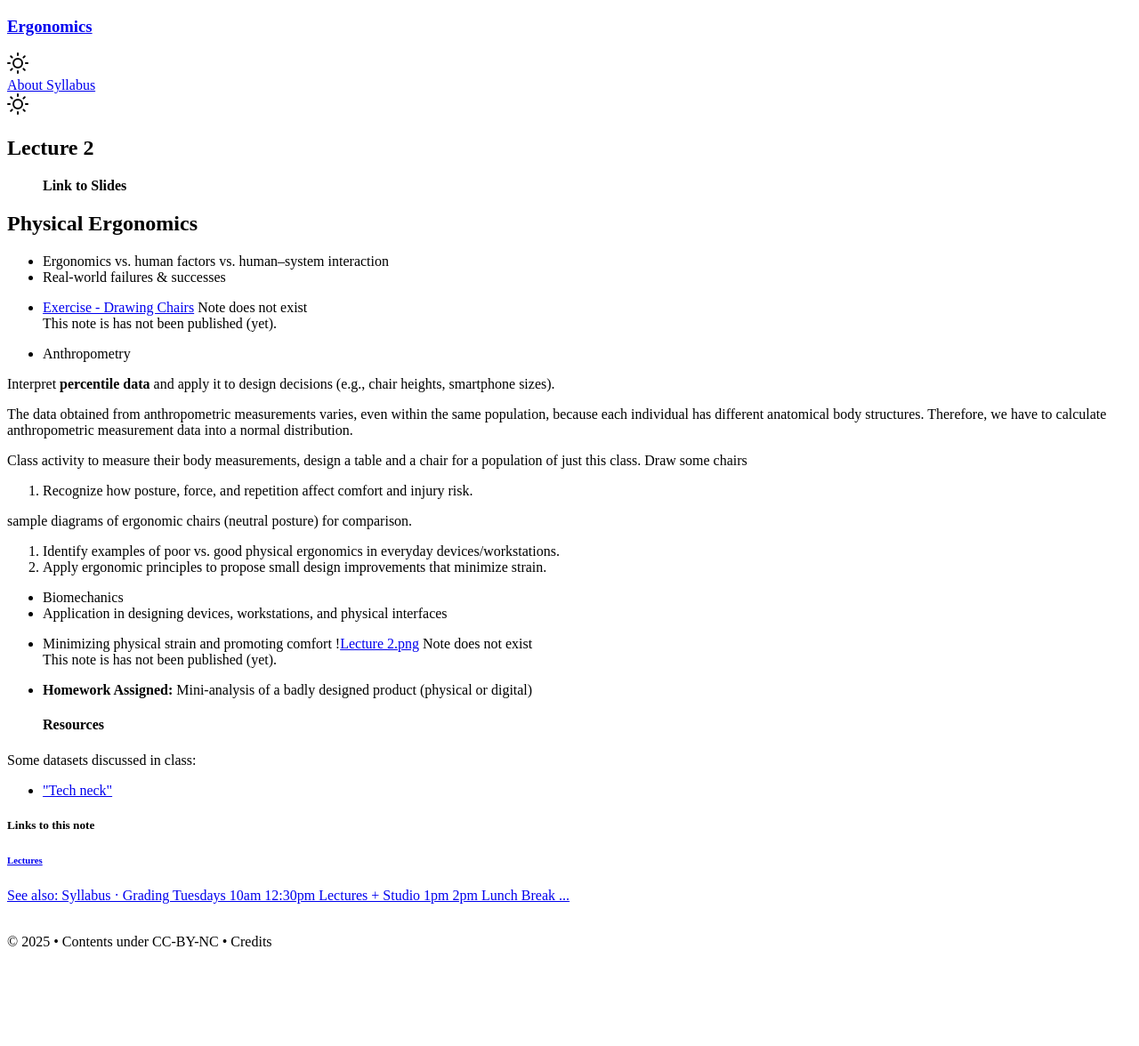
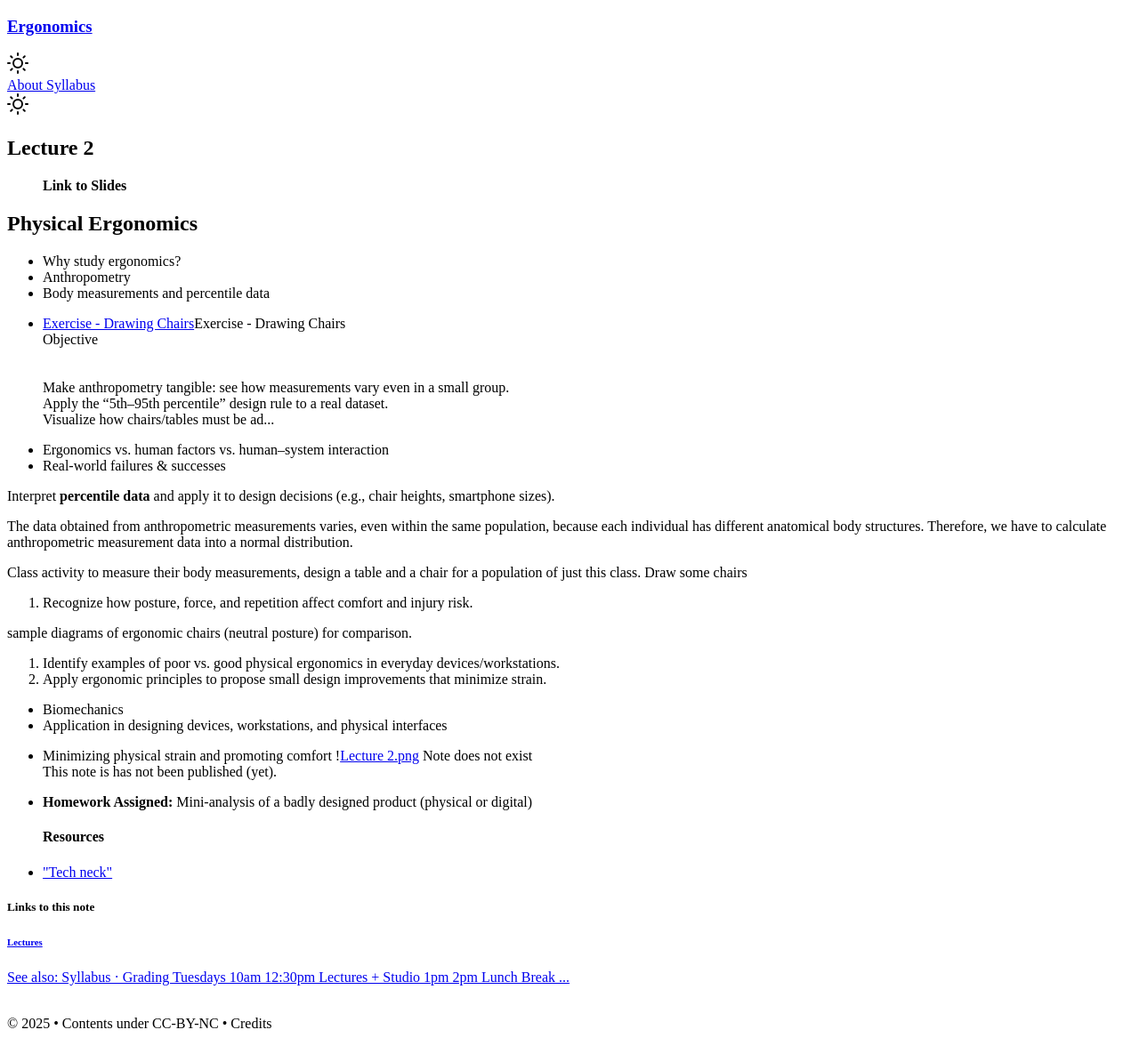
Before and after one commit to gyanl/ergo, a Jekyll site: the page built from _notes/Lecture 2.md, in a window 1280 px wide. Shown: the whole page at 89% size. Built offline with Jekyll 4.4.1, drawn with Linux system fonts in a browser that asks for light colours; nearby versions of some CDN libraries; library files that are not in the unit come from our copies; before the commit the page ends 1084 px from its top, so only the background shows below that.

Commit message:
drawing chairs

```diff
--- a/_notes/Exercise - Drawing Chairs.md
+++ b/_notes/Exercise - Drawing Chairs.md
@@ -3,7 +3,7 @@ date: 28-01-2025
 date modified: 03-02-2025
 feed: show
 tag: exercise
-title: "Exercise - Critique and Redesign"
+title: Exercise - Drawing Chairs
 ---
 
 ### Objective
--- a/_notes/Lecture 2.md
+++ b/_notes/Lecture 2.md
@@ -9,13 +9,16 @@ title: "Lecture 2"
 > **Link to Slides**
 
 ## Physical Ergonomics
+- Why study ergonomics?
+- Anthropometry
+- Body measurements and percentile data
+- [[Exercise - Drawing Chairs]]
+
+
 
 - Ergonomics vs. human factors vs. human–system interaction
 - Real-world failures & successes
-- [[Exercise - Drawing Chairs]]
 
-
-- Anthropometry
 
 Interpret **percentile data** and apply it to design decisions (e.g., chair heights, smartphone sizes).
 
@@ -39,6 +42,4 @@ sample diagrams of ergonomic chairs (neutral posture) for comparison.
 - **Homework Assigned:** Mini-analysis of a badly designed product (physical or digital)
 #### Resources
 
-Some datasets discussed in class:
-
 - ["Tech neck"](https://www.mayoclinichealthsystem.org/hometown-health/speaking-of-health/effect-of-technology-on-your-neck)
```
